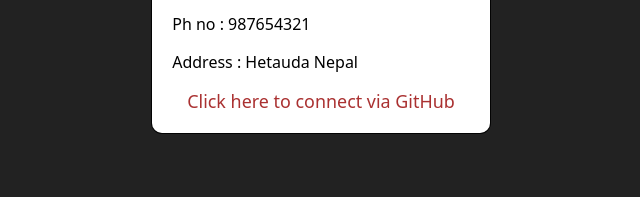
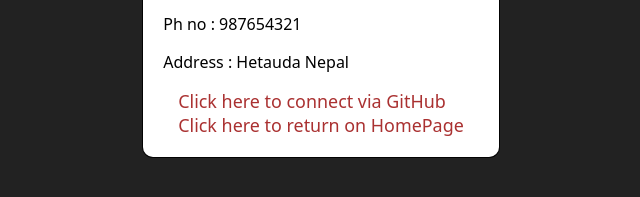
Before and after one commit to manishpandey68/Personal-Website, a plain HTML site: page contact.html in a window 1280 px wide. Shown: the part 139-336 px from the top of the page, without its empty margins (319-959 px from the left). Drawn offline with Linux system fonts and the light colour scheme.

Commit message:
changed again

```diff
--- a/contact.html
+++ b/contact.html
@@ -15,8 +15,10 @@
             <p>Email : pandeymanish2062@gmail.com</p>
             <p>Ph no : 987654321</p>
             <p>Address : Hetauda Nepal</p>
-            <a href="https://github.com/manishpandey68" style="color: rgb(170, 49, 49);">Click here to connect via GitHub</a>
+            <a href="https://github.com/manishpandey68" style="color: rgb(170, 49, 49);">Click here to connect via GitHub</a><br>
+            <a href="index.html" style="color: rgb(170, 49, 49);">Click here to return on HomePage</a>
         </div>
+
     </div>
 </body>
 
--- a/style.css
+++ b/style.css
@@ -154,3 +154,7 @@ gap: 10px;
     /* box-shadow: 0 2px 10px rgba(0, 0, 0, 0.1); */
     box-shadow: rgba(255, 255, 255, 0.2) 0px 0px 0px 1px inset, rgba(0, 0, 0, 0.9) 0px 0px 0px 1px;
 }
+
+.cont button{
+    cursor: pointer;
+}
```
Also changed, not shown: about.html (+0 -1 lines).
